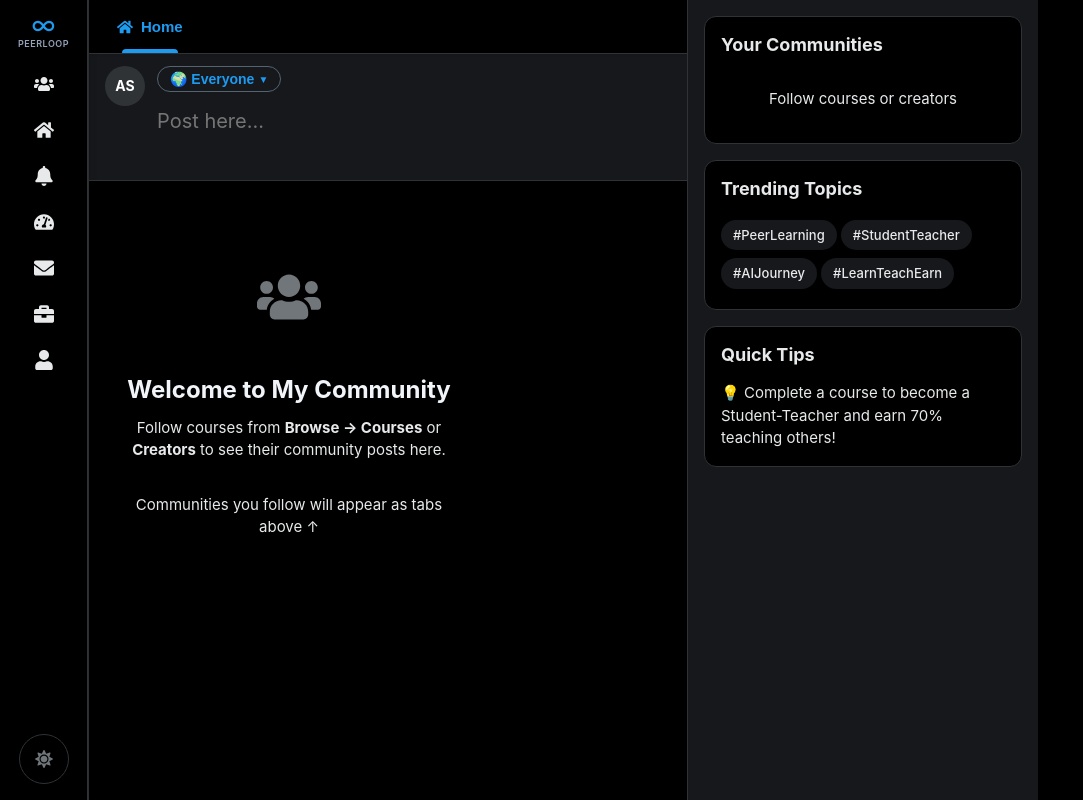
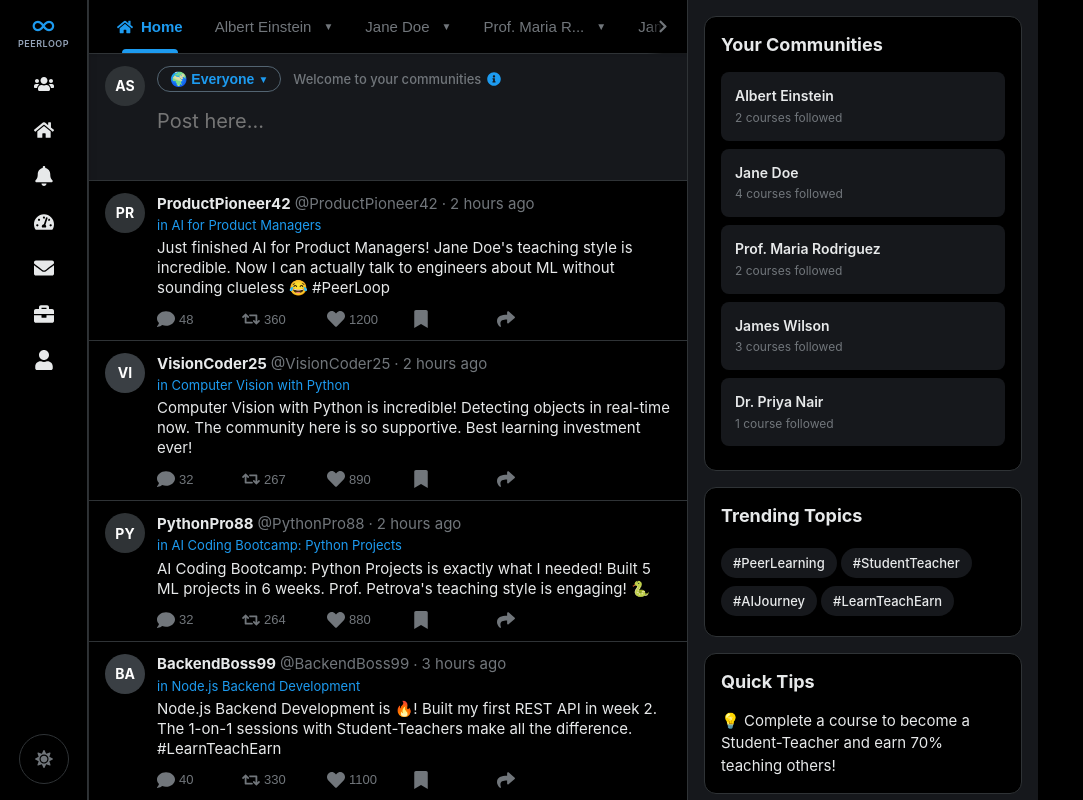
Before and after one commit to brianpeerloop/Peerloopapp, a React (Create React App) app: page / in a window 1280 px wide. Shown: the whole page, without its empty margins (0-1083 px from the left). Built offline with nearby package versions, Linux system fonts and the light colour scheme.

Commit message:
Add welcome message with info tooltip next to Everyone dropdown in Community
- Added 'Welcome to your communities' text next to the audience selector
- Info icon (i) shows tooltip on hover/click explaining the communities feature
- Tooltip text: 'This is where you find the communities you followed'

```diff
--- a/src/components/Community.js
+++ b/src/components/Community.js
@@ -1,6 +1,6 @@
 import React, { useState, useEffect, useRef } from 'react';
 import './Community.css';
-import { FaUsers, FaStar, FaClock, FaPlay, FaBook, FaGraduationCap, FaHome, FaChevronLeft, FaChevronRight, FaHeart, FaComment, FaRetweet, FaBookmark, FaShare, FaChevronDown } from 'react-icons/fa';
+import { FaUsers, FaStar, FaClock, FaPlay, FaBook, FaGraduationCap, FaHome, FaChevronLeft, FaChevronRight, FaHeart, FaComment, FaRetweet, FaBookmark, FaShare, FaChevronDown, FaInfoCircle } from 'react-icons/fa';
 import { getAllCourses, getInstructorById, getCourseById } from '../data/database';
 
 const Community = ({ followedCommunities = [], setFollowedCommunities = null, isDarkMode = false }) => {
@@ -16,6 +16,7 @@ const Community = ({ followedCommunities = [], setFollowedCommunities = null, is
   const [isComposerFocused, setIsComposerFocused] = useState(false); // Track if composer is focused
   const [postAudience, setPostAudience] = useState('everyone'); // 'everyone' or creator id
   const [showAudienceDropdown, setShowAudienceDropdown] = useState(false); // Track audience dropdown visibility
+  const [showInfoTooltip, setShowInfoTooltip] = useState(null); // Track which info tooltip is visible
 
   // Use props directly - the parent (MainContent) manages the state and localStorage
   // This ensures consistency between Browse follows and Community display
@@ -864,6 +865,71 @@ const Community = ({ followedCommunities = [], setFollowedCommunities = null, is
                         maxWidth: 280,
                         padding: '4px 0'
                       }}>
+                        {/* Welcome message with info tooltip */}
+                        <div style={{
+                          padding: '10px 12px',
+                          display: 'flex',
+                          alignItems: 'center',
+                          justifyContent: 'space-between',
+                          borderBottom: isDarkMode ? '1px solid #2f3336' : '1px solid #e2e8f0',
+                          marginBottom: 4
+                        }}>
+                          <span style={{
+                            fontSize: 13,
+                            fontWeight: 600,
+                            color: isDarkMode ? '#e7e9ea' : '#0f1419'
+                          }}>
+                            Welcome to your communities
+                          </span>
+                          <div
+                            style={{ position: 'relative', display: 'flex', alignItems: 'center' }}
+                            onMouseEnter={() => setShowInfoTooltip(creator.id)}
+                            onMouseLeave={() => setShowInfoTooltip(null)}
+                            onClick={(e) => {
+                              e.stopPropagation();
+                              setShowInfoTooltip(showInfoTooltip === creator.id ? null : creator.id);
+                            }}
+                          >
+                            <FaInfoCircle
+                              style={{
+                                color: '#1d9bf0',
+                                fontSize: 14,
+                                cursor: 'pointer',
+                                opacity: 0.8
+                              }}
+                            />
+                            {/* Info tooltip */}
+                            {showInfoTooltip === creator.id && (
+                              <div style={{
+                                position: 'absolute',
+                                top: '100%',
+                                right: 0,
+                                marginTop: 8,
+                                background: isDarkMode ? '#000' : '#0f1419',
+                                color: '#fff',
+                                padding: '8px 12px',
+                                borderRadius: 8,
+                                fontSize: 12,
+                                lineHeight: 1.4,
+                                width: 200,
+                                boxShadow: '0 4px 12px rgba(0,0,0,0.3)',
+                                zIndex: 100000
+                              }}>
+                                This is where you find the communities you followed
+                                <div style={{
+                                  position: 'absolute',
+                                  top: -6,
+                                  right: 8,
+                                  width: 0,
+                                  height: 0,
+                                  borderLeft: '6px solid transparent',
+                                  borderRight: '6px solid transparent',
+                                  borderBottom: isDarkMode ? '6px solid #000' : '6px solid #0f1419'
+                                }} />
+                              </div>
+                            )}
+                          </div>
+                        </div>
                         {/* All option */}
                         <div
                           style={{
@@ -973,8 +1039,10 @@ const Community = ({ followedCommunities = [], setFollowedCommunities = null, is
 
               {/* Composer Input Area */}
               <div style={{ flex: 1, display: 'flex', flexDirection: 'column' }}>
+                {/* Audience Selector Row with Welcome Message */}
+                <div style={{ display: 'flex', alignItems: 'center', gap: 12, marginBottom: 8 }}>
                   {/* Audience Selector Dropdown */}
-                <div style={{ position: 'relative', marginBottom: 8 }}>
+                  <div style={{ position: 'relative' }}>
                     <button
                       onClick={() => setShowAudienceDropdown(!showAudienceDropdown)}
                       style={{
@@ -1085,6 +1153,65 @@ const Community = ({ followedCommunities = [], setFollowedCommunities = null, is
                       ))}
                     </div>
                   )}
+                  </div>
+
+                  {/* Welcome Message with Info Icon */}
+                  <div style={{ display: 'flex', alignItems: 'center', gap: 6 }}>
+                    <span style={{
+                      fontSize: 13,
+                      color: isDarkMode ? '#71767b' : '#536471',
+                      fontWeight: 500
+                    }}>
+                      Welcome to your communities
+                    </span>
+                    <div
+                      style={{ position: 'relative', display: 'flex', alignItems: 'center' }}
+                      onMouseEnter={() => setShowInfoTooltip('composer')}
+                      onMouseLeave={() => setShowInfoTooltip(null)}
+                      onClick={(e) => {
+                        e.stopPropagation();
+                        setShowInfoTooltip(showInfoTooltip === 'composer' ? null : 'composer');
+                      }}
+                    >
+                      <FaInfoCircle
+                        style={{
+                          color: '#1d9bf0',
+                          fontSize: 14,
+                          cursor: 'pointer'
+                        }}
+                      />
+                      {/* Info tooltip */}
+                      {showInfoTooltip === 'composer' && (
+                        <div style={{
+                          position: 'absolute',
+                          top: '100%',
+                          right: -10,
+                          marginTop: 8,
+                          background: isDarkMode ? '#000' : '#0f1419',
+                          color: '#fff',
+                          padding: '10px 14px',
+                          borderRadius: 8,
+                          fontSize: 13,
+                          lineHeight: 1.4,
+                          width: 220,
+                          boxShadow: '0 4px 12px rgba(0,0,0,0.3)',
+                          zIndex: 100000
+                        }}>
+                          This is where you find the communities you followed
+                          <div style={{
+                            position: 'absolute',
+                            top: -6,
+                            right: 16,
+                            width: 0,
+                            height: 0,
+                            borderLeft: '6px solid transparent',
+                            borderRight: '6px solid transparent',
+                            borderBottom: isDarkMode ? '6px solid #000' : '6px solid #0f1419'
+                          }} />
+                        </div>
+                      )}
+                    </div>
+                  </div>
                 </div>
 
                 <textarea
--- a/src/components/Dashboard.css
+++ b/src/components/Dashboard.css
@@ -2,10 +2,9 @@
   min-height: 100vh;
   background: var(--bg-primary, #fff);
   color: var(--text-primary, #0f1419);
-  max-width: 800px;
-  margin: 0 auto;
-  border-left: 1px solid var(--border-color, #eff3f4);
-  border-right: 1px solid var(--border-color, #eff3f4);
+  width: 100%;
+  margin: 0;
+  padding: 0;
 }
 
 /* Header */
--- a/src/components/MainContent.js
+++ b/src/components/MainContent.js
@@ -30,7 +30,33 @@ const MainContent = ({ activeMenu, currentUser, onSwitchUser, onMenuChange, isDa
     // Load existing follow states from localStorage
     try {
       const stored = localStorage.getItem('followedCommunities');
-      return stored ? JSON.parse(stored) : [];
+      if (stored) {
+        return JSON.parse(stored);
+      }
+      // Default: Follow all creators (Jane Doe and Albert Einstein are the main ones)
+      const allInstructors = getAllInstructors();
+      const defaultFollowed = allInstructors.map(instructor => {
+        const courseIds = instructor.courses || [];
+        let totalStudents = 0;
+        courseIds.forEach(cid => {
+          const course = getCourseById(cid);
+          if (course) totalStudents += course.students;
+        });
+        return {
+          id: `creator-${instructor.id}`,
+          type: 'creator',
+          name: instructor.name,
+          instructorId: instructor.id,
+          instructorName: instructor.name,
+          courseIds: courseIds,
+          followedCourseIds: courseIds, // Follow all their courses by default
+          description: instructor.bio,
+          members: Math.floor(totalStudents * 0.8),
+          posts: Math.floor(totalStudents * 0.24),
+          avatar: instructor.avatar
+        };
+      });
+      return defaultFollowed;
     } catch (error) {
       console.error('Error parsing followedCommunities from localStorage:', error);
       return [];
@@ -1431,7 +1457,14 @@ const MainContent = ({ activeMenu, currentUser, onSwitchUser, onMenuChange, isDa
   if (activeMenu === 'Dashboard') {
     return (
       <div className="main-content">
-        <Dashboard isDarkMode={isDarkMode} />
+        <div className="three-column-layout">
+          <div className="center-column">
+            <Dashboard isDarkMode={isDarkMode} />
+          </div>
+          <div className="right-pane">
+            {/* Right pane placeholder for Dashboard */}
+          </div>
+        </div>
       </div>
     );
   }
```
Lines whose indentation alone changed are shown as unchanged.
